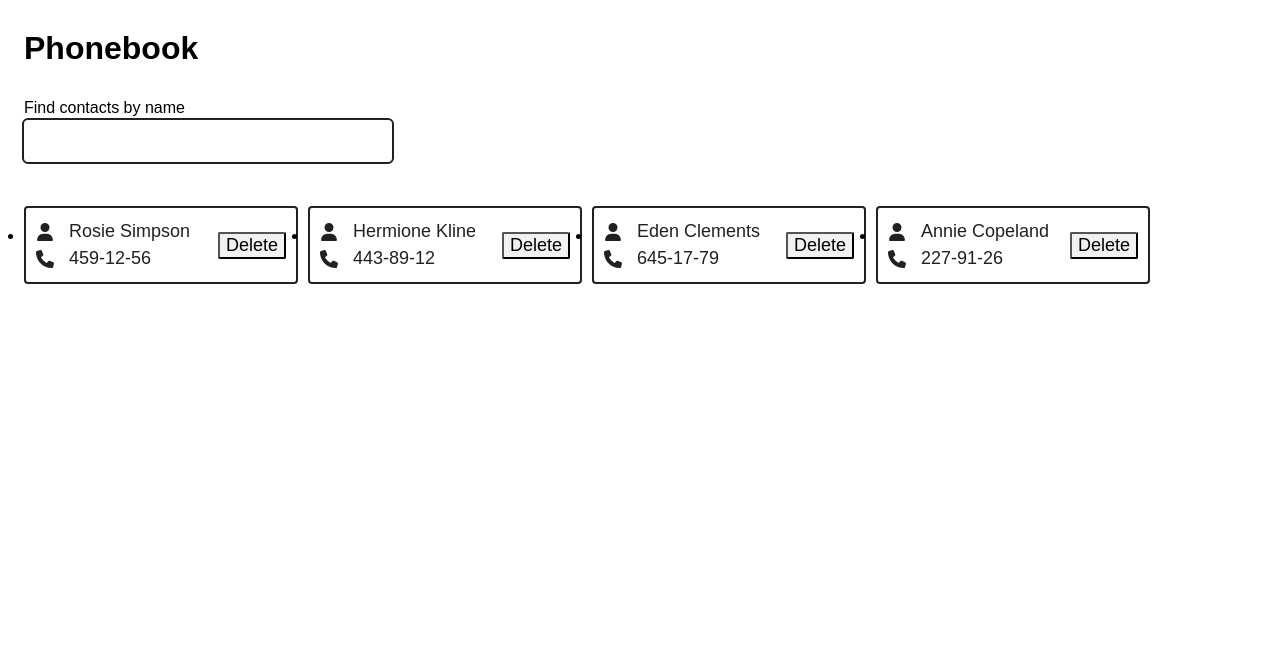
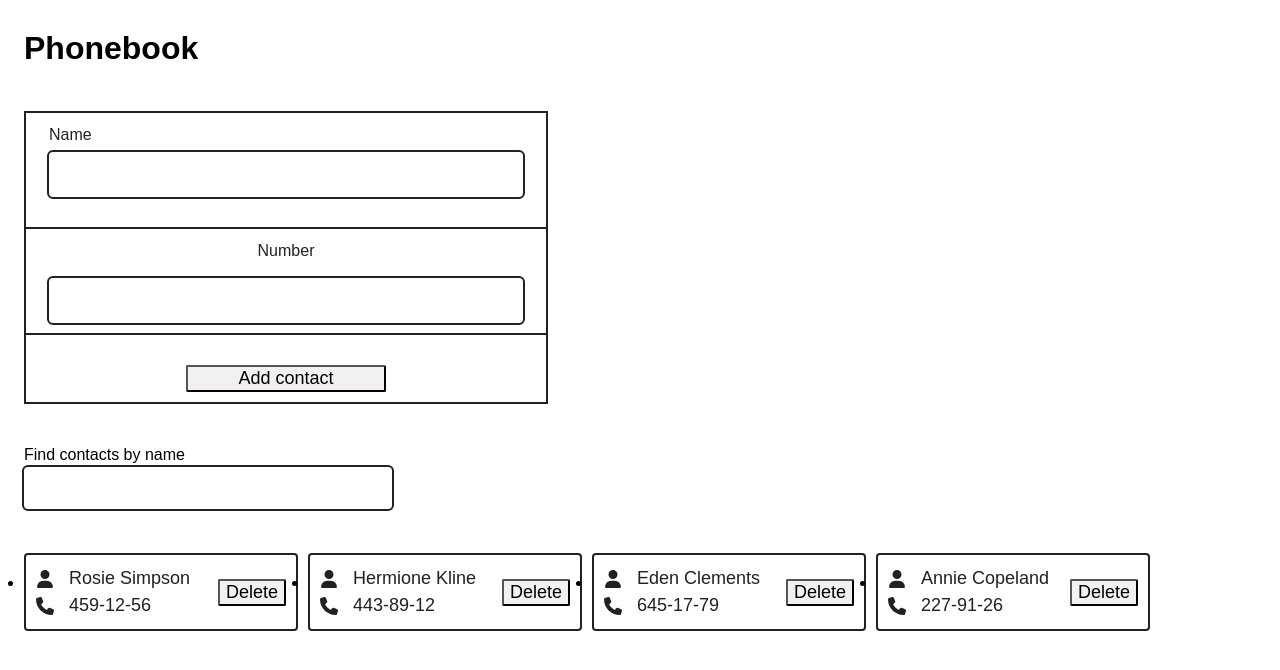
Before and after one commit to 777Afanas/goit-react-hw-03, a React (Vite) app: page / in a window 1280 px wide. Shown: the top 670 px of the page. Built offline with nearby package versions, Linux system fonts and the light colour scheme.

Commit message:
step_three-one

```diff
--- a/src/components/App/App.jsx
+++ b/src/components/App/App.jsx
@@ -1,5 +1,6 @@
 import css from './App.module.css';
 import { useState } from 'react';
+import ContactForm from '../ContactForm/ContactForm';
 import SearchBox from '../SearchBox/SearchBox';
 import ContactList from '../ContactList/ContactList';
 
@@ -23,6 +24,7 @@ export default function App() {
 return (
     <div className={css.container}>
         <h1>Phonebook</h1>
+        <ContactForm/>
         <SearchBox value={search} onInput={setSearch} />
         <ContactList userContacts={visibleContacts} />
     </div>
--- a/src/components/ContactForm/ContactForm.jsx
+++ b/src/components/ContactForm/ContactForm.jsx
@@ -0,0 +1,56 @@
+import css from './ContactForm.module.css';
+import { useId } from 'react';
+import { Formik, Form, Field } from 'formik';
+
+export default function ContactForm() {
+
+    const nameFieldId = useId();
+    const numberField = useId();
+
+    const handleSubmit = (values, actions) => {
+        actions.resetForm();
+    }
+
+
+    return (
+        <Formik
+            initialValues={{
+            id: "",
+            name: "",
+            number: "",
+        }}
+            onSubmit={handleSubmit}>
+            <Form className={css.form}>
+                <div className={css.box}>
+                    <label className={css.label} htmlFor={nameFieldId}>
+                        Name
+                    </label>
+                    <Field
+                        className={css.field}
+                        type="text"
+                        name="name"
+                        id={nameFieldId}
+                    />
+                </div>
+                <div className={css.form}>
+                    <label className={css.label} htmlFor={numberField}>
+                        Number
+                    </label>
+                    <Field
+                        className={css.field}
+                        type="text"
+                        name="number"
+                        id={numberField}
+                    />
+                </div>
+
+
+                <button className={css.button} type="submit">
+                    Add contact
+                </button>
+            </Form>
+        </Formik>
+
+    );
+
+}
--- /dev/null
+++ b/src/components/ContactForm/ContactForm.module.css
@@ -0,0 +1,54 @@
+.form {
+    width: 500px;
+    display: flex;
+    flex-direction: column;
+    align-items: center;
+    gap: 15px;
+    border: 2px solid #212121;
+    padding: 10px;
+    margin-top: 15px;
+    margin-bottom: 15px;
+}
+
+.box {
+    display: flex;
+    flex-direction: column;
+    align-items: start;
+    gap: 5px;
+}
+
+.field {
+    width: 450px;
+    font-size: 18px;
+    font-weight: normal;
+    color: #212121;
+    padding: 10px;
+    outline: 2px solid #212121;
+    border: 2px solid transparent;
+    border-radius: 4px;
+}
+
+.field:focus-visible {
+    outline-color: #535bf2;
+}
+
+.button {
+    width: 200px;
+    font-family: inherit;
+    font-size: 18px;
+    font-weight: normal;
+    border: 1 solid #212121;
+    background-color: #f3f0f0;
+    border-radius: 2px;
+    cursor: pointer;
+}
+
+.label {
+    font-weight: 500;
+    color: #212121;
+}
+
+.error {
+    font-weight: 500;
+    color: red;
+}
```
